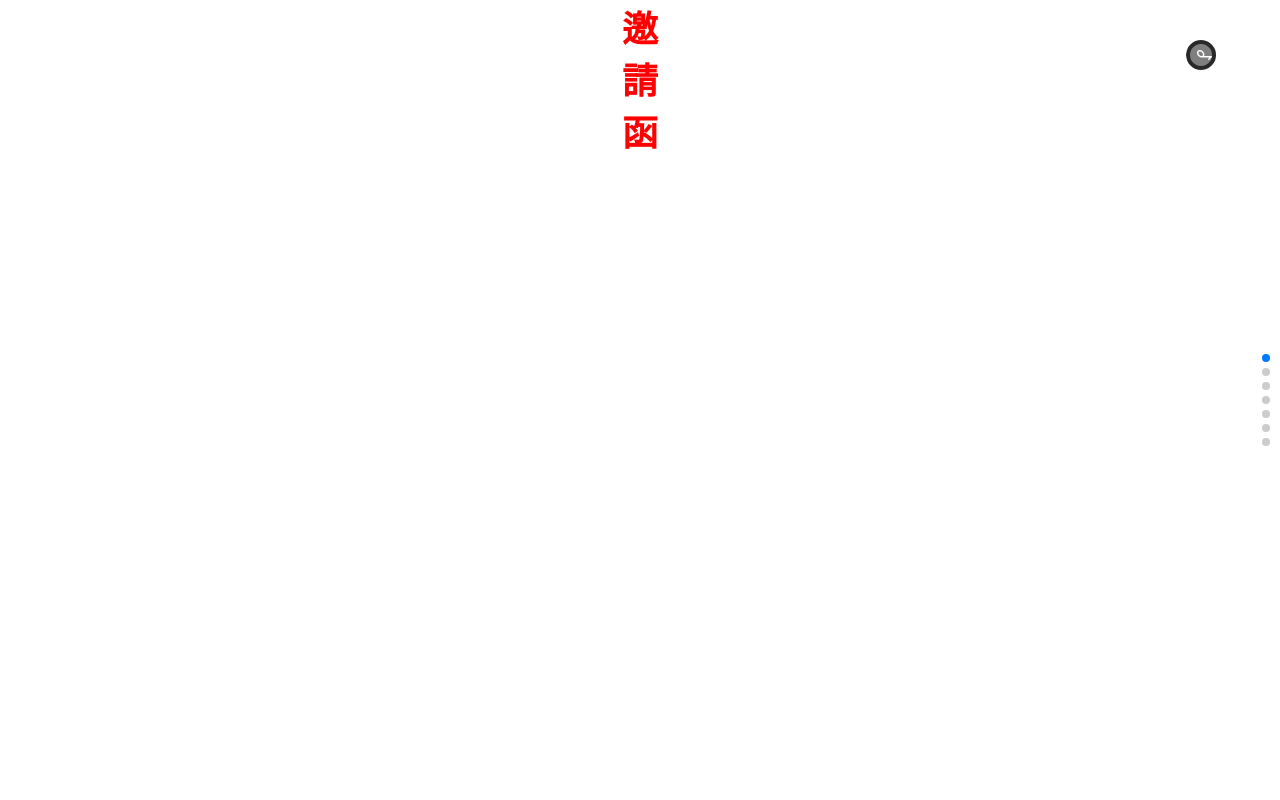
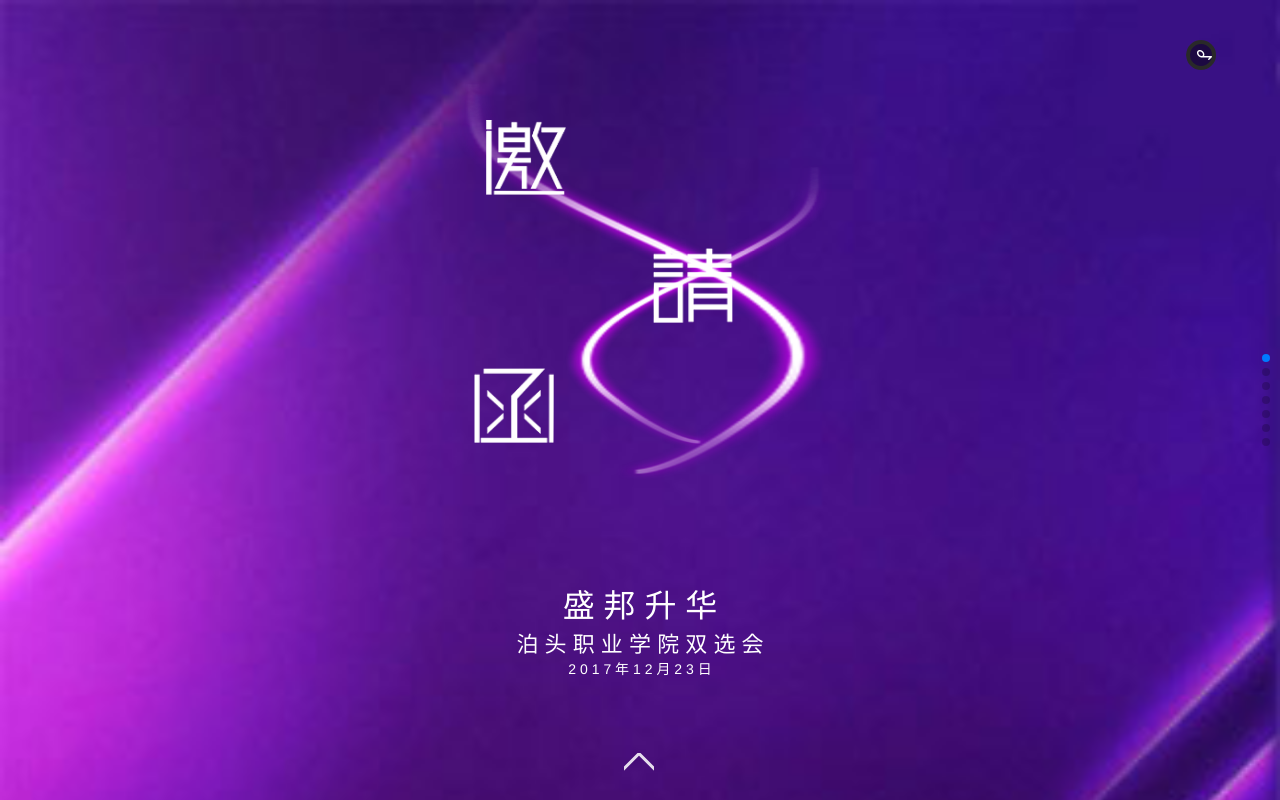
Before and after one commit to zjs13994799890/zjs13994799890.github.io, a plain HTML site: page yaoqinghan/index.html in a window 1280 px wide. Drawn offline with nearby package versions, Linux system fonts and the light colour scheme.

Commit message:
第一屏

```diff
--- a/yaoqinghan/css/style.css
+++ b/yaoqinghan/css/style.css
@@ -82,13 +82,59 @@
     height: 15px;
 }
 
-.s1 img{
+/*第一屏养样式*/
+.s1{
     background:url("../img/bj.jpg");
-    background-size:contain;
-    width: 100%;
+    background-size:100%;
     height: 100%;
 }
-.s1 h2{
-    color:red;
-    font-size:36px;
+.text h2 img{
+    width: 80px;
+    height: 75px;
 }
+.text :nth-of-type(1){
+    position: absolute;
+    top:5%;
+    left:38%;
+}
+.text :nth-of-type(2){
+    position: absolute;
+    top:21%;
+    left:51%;
+}
+.text :nth-of-type(3){
+     position: absolute;
+    top: 36%;
+    left: 37%;
+ }
+.s1 img{
+    width: 30%;
+    height: 50%;
+    margin-top:80px;
+}
+.s1 .img1{
+    animation:pulse 1s infinite;
+}
+.s1 .footer{
+    color:#fff;
+    font-size:22px;
+    margin-top:100px;
+}
+.s1 .footer1{
+    font-size:32px;
+}
+.s1 .footer3{
+    font-size:14px;
+}
+
+
+/*第二屏样式*/
+.s2{
+    background:url("../img/bj.jpg");
+    background-size:100%;
+    height: 100%;
+}
+
+.s2 h2:after{
+    background:url("img/")
+}
--- a/yaoqinghan/index.html
+++ b/yaoqinghan/index.html
@@ -13,12 +13,58 @@
     <div class="swiper-wrapper">
         <div class="swiper-slide">
             <div class="s1">
-                <h2>邀</h2>
-                <h2>請</h2>
-                <h2>函</h2>
+
+                <img src="img/1.png" class="ani img1" swiper-animate-effect="pulse" swiper-animate-duration="1s" swiper-animate-delay="0.1s">
+
+                <div class="text">
+                    <h2><img src="img/01.png" class="ani" swiper-animate-effect="bounceInLeft" swiper-animate-duration="2s" swiper-animate-delay="0.2s"></h2>
+                    <h2><img src="img/02.png" class="ani" swiper-animate-effect="bounceInRight" swiper-animate-duration="2s" swiper-animate-delay="0.4s"></h2>
+                    <h2><img src="img/03.png" class="ani" swiper-animate-effect="bounceInLeft" swiper-animate-duration="2s" swiper-animate-delay="0.6s"></h2>
+                </div>
+
+                <div class="footer">
+                    <div class="footer1">
+                        <span class="ani" swiper-animate-effect="bounceInRight" swiper-animate-duration="0.5s" swiper-animate-delay="1.8s">盛</span>
+                        <span class="ani" swiper-animate-effect="bounceInRight" swiper-animate-duration="0.5s" swiper-animate-delay="1.9s">邦</span>
+                        <span class="ani" swiper-animate-effect="bounceInRight" swiper-animate-duration="0.5s" swiper-animate-delay="2s">升</span>
+                        <span class="ani" swiper-animate-effect="bounceInRight" swiper-animate-duration="0.5s" swiper-animate-delay="2.1s">华</span>
+                    </div>
+                    <div class="footer2">
+                        <span class="ani" swiper-animate-effect="bounceInRight" swiper-animate-duration="0.5s" swiper-animate-delay="2.2s">泊</span>
+                        <span class="ani" swiper-animate-effect="bounceInRight" swiper-animate-duration="0.5s" swiper-animate-delay="2.3s">头</span>
+                        <span class="ani" swiper-animate-effect="bounceInRight" swiper-animate-duration="0.5s" swiper-animate-delay="2.4s">职</span>
+                        <span class="ani" swiper-animate-effect="bounceInRight" swiper-animate-duration="0.5s" swiper-animate-delay="2.5s">业</span>
+                        <span class="ani" swiper-animate-effect="bounceInRight" swiper-animate-duration="0.5s" swiper-animate-delay="2.6s">学</span>
+                        <span class="ani" swiper-animate-effect="bounceInRight" swiper-animate-duration="0.5s" swiper-animate-delay="2.7s">院</span>
+                        <span class="ani" swiper-animate-effect="bounceInRight" swiper-animate-duration="0.5s" swiper-animate-delay="2.8s">双</span>
+                        <span class="ani" swiper-animate-effect="bounceInRight" swiper-animate-duration="0.5s" swiper-animate-delay="2.9s">选</span>
+                        <span class="ani" swiper-animate-effect="bounceInRight" swiper-animate-duration="0.5s" swiper-animate-delay="3s">会</span>
+                    </div>
+                    <div class="footer3">
+                        <span class="ani" swiper-animate-effect="bounceInRight" swiper-animate-duration="0.5s" swiper-animate-delay="3.1s">2</span>
+                        <span class="ani" swiper-animate-effect="bounceInRight" swiper-animate-duration="0.5s" swiper-animate-delay="3.2s">0</span>
+                        <span class="ani" swiper-animate-effect="bounceInRight" swiper-animate-duration="0.5s" swiper-animate-delay="3.3s">1</span>
+                        <span class="ani" swiper-animate-effect="bounceInRight" swiper-animate-duration="0.5s" swiper-animate-delay="3.4s">7</span>
+                        <span class="ani" swiper-animate-effect="bounceInRight" swiper-animate-duration="0.5s" swiper-animate-delay="3.5s">年</span>
+                        <span class="ani" swiper-animate-effect="bounceInRight" swiper-animate-duration="0.5s" swiper-animate-delay="3.6s">1</span>
+                        <span class="ani" swiper-animate-effect="bounceInRight" swiper-animate-duration="0.5s" swiper-animate-delay="3.7s">2</span>
+                        <span class="ani" swiper-animate-effect="bounceInRight" swiper-animate-duration="0.5s" swiper-animate-delay="3.8s">月</span>
+                        <span class="ani" swiper-animate-effect="bounceInRight" swiper-animate-duration="0.5s" swiper-animate-delay="3.9s">2</span>
+                        <span class="ani" swiper-animate-effect="bounceInRight" swiper-animate-duration="0.5s" swiper-animate-delay="4s">3</span>
+                        <span class="ani" swiper-animate-effect="bounceInRight" swiper-animate-duration="0.5s" swiper-animate-delay="4.1s">日</span>
+                    </div>
+
+                </div>
+
             </div>
         </div>
-        <div class="swiper-slide">1</div>
+        <div class="swiper-slide">
+            <div class="s2">
+
+                <h2>公司简介</h2>
+
+            </div>
+        </div>
         <div class="swiper-slide">2</div>
         <div class="swiper-slide">3</div>
         <div class="swiper-slide">4</div>
```
Also changed, not shown: yaoqinghan/img/01.png (added), yaoqinghan/img/02.png (added), yaoqinghan/img/03.png (added), yaoqinghan/img/1.png (renamed from yaoqinghan/img/ADIIABAEGAAg2YfawQUowde8jQUwwAE41gQ.png), yaoqinghan/js/script.js (line endings or trailing spaces).
